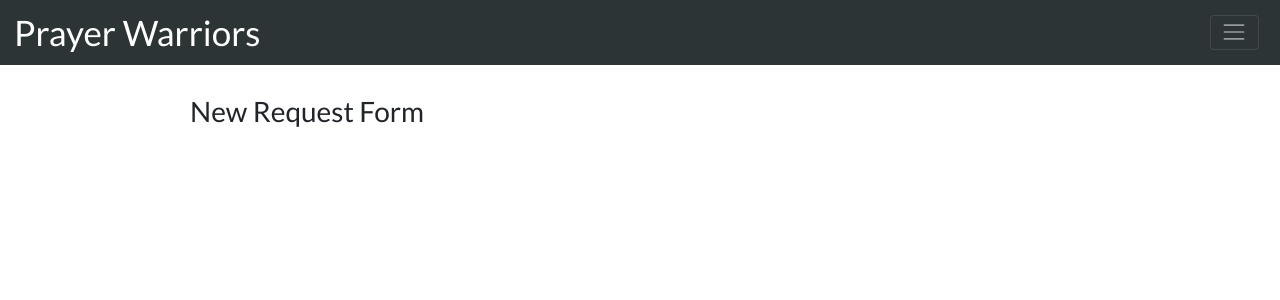
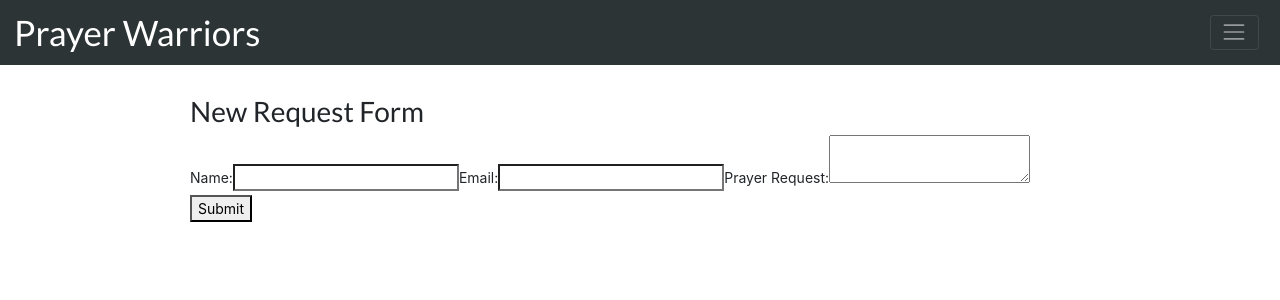
Before and after one commit to prayerwarriorsnewsletter/frontend, a React (Create React App) app in the folder client/: page /request in a window 1280 px wide. Shown: the top 300 px of the page. Built offline with nearby package versions, Linux system fonts and the light colour scheme; no server answers; the database is empty.

Commit message:
added new prayer request form, still needs style and hook up to server

```diff
--- a/client/src/components/NewRequest.js
+++ b/client/src/components/NewRequest.js
@@ -1,9 +1,49 @@
-import React from "react";
+import React, {useState} from "react";
 
 const NewRequest = () => {
+
+  const [request, setRequest] = useState({})
+
+  const handleChange = (event) => {
+      setRequest({
+        ...request,
+        [event.target.name]:event.target.value
+      })
+  }
+
+  const handleSubmit = (event) => {
+    event.preventDefault()
+    //request function goes here
+    console.log(request)
+  }
+
   return (
     <div>
       <h2>New Request Form</h2>
+      <form onSubmit = {handleSubmit}>
+        <label>Name:</label>
+        <input
+          type = 'text'
+          name = 'name'
+          value = {request.value}
+          onChange = {handleChange}
+        />
+        <label>Email:</label>
+        <input
+          name = 'email'
+          type = 'email'
+          value = {request.value}
+          onChange = {handleChange}
+        />
+        <label>Prayer Request:</label>
+        <textarea
+          type = 'text'
+          name = 'request'
+          value = {request.value}
+          onChange = {handleChange}
+        />
+        <button type='submit'>Submit</button>
+      </form>
     </div>
   );
 };
--- a/client/src/components/PrayerList.js
+++ b/client/src/components/PrayerList.js
@@ -1,11 +1,13 @@
 import React from "react";
 import PrayerCard from "./PrayerCard";
+import NewRequest from './NewRequest.js'
 
 const PrayerList = (props) => {
   const { prayerData } = props;
   console.log("prayerData", prayerData);
   return (
     <div>
+      {/* <NewRequest/> */}
       {prayerData &&
         prayerData.map((prayer, index) => (
           <PrayerCard key={index} prayer={prayer} />
```
